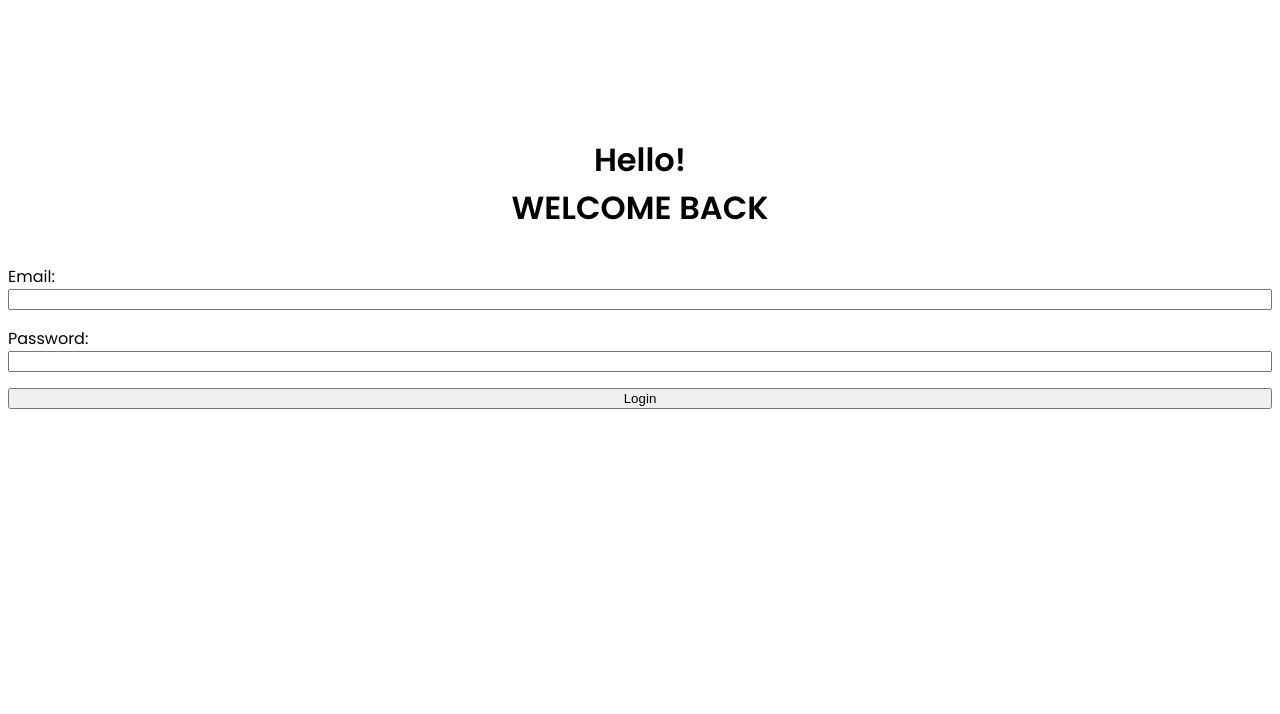
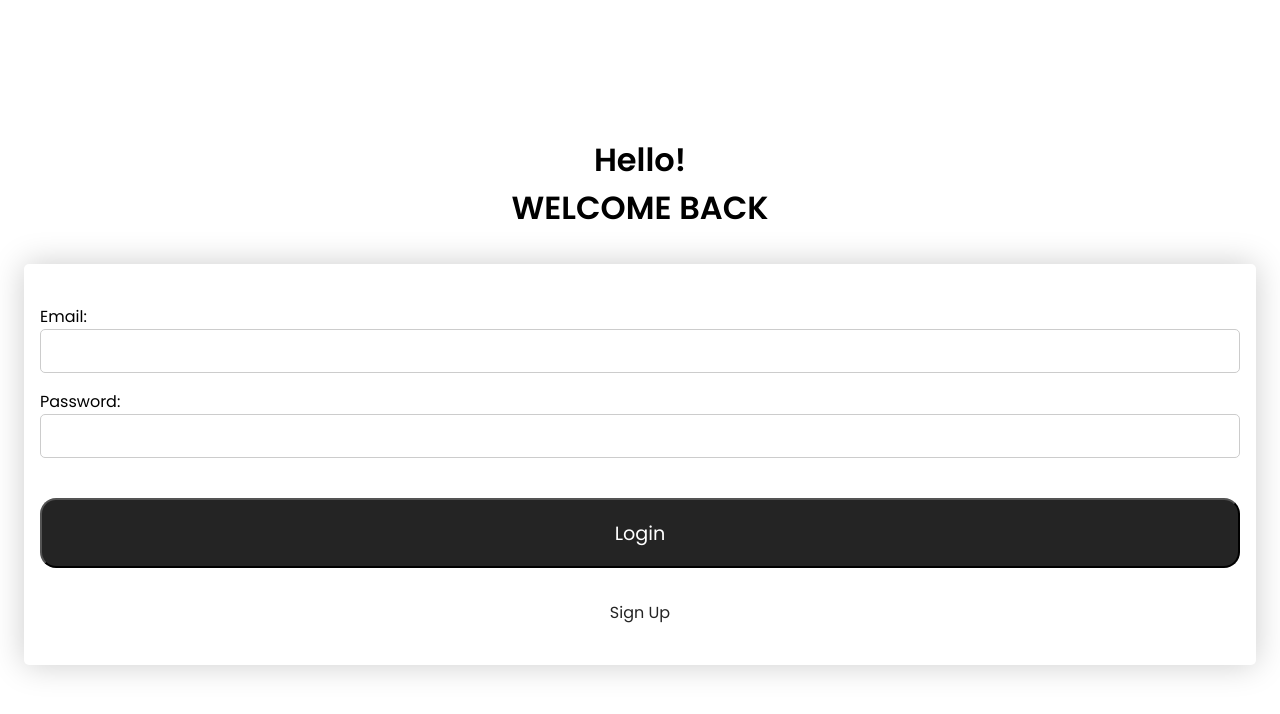
Before and after one commit to aritako/fe-test, an Angular app: page /login in a window 1280 px wide. Shown: the top 714 px of the page. Built offline with nearby package versions, Linux system fonts and the light colour scheme.

Commit message:
feat(login): update UI

```diff
--- a/src/app/login/login.component.css
+++ b/src/app/login/login.component.css
@@ -2,8 +2,8 @@
   display:flex;
   flex-direction: column;
   height: 100vh;
-  width: 100%;
   gap: 32px;
+  padding: 16px;
   padding-top: 128px;
 }
 
@@ -15,13 +15,25 @@
 
 .form{
   display: flex;
+  justify-content: center;
   flex-direction: column;
   gap: 16px;
+  border-radius: 5px;
+  box-shadow: 0 0 32px #ccc;
+  padding: 40px 16px;
 }
 
 .form > label {
   display:flex;
   flex-direction:column;
+}
+
+.form > label > input {
+  height: 40px;
+  border: 1px solid #ccc;
+  border-radius: 5px;
+  font-family: "Poppins", sans-serif;
+  padding-left: 8px;
 }
 
 .hello, .welcome{
@@ -34,4 +46,25 @@
   color: red;
   font-size: 0.8rem;
   font-style: italic;
+  margin: 0 auto;
 }
+
+.login{
+  background-color: #242424;
+  border-radius: 16px;
+  height: 70px;
+  font-size: 1.2rem;
+  color: white;
+  font-family: "Poppins", sans-serif;
+  margin-top: 24px;
+}
+
+.signup{
+  margin: 0 auto;
+}
+
+.signup > a {
+  text-decoration: none;
+  color: #242424;
+  transition: 300;
+}
--- a/src/app/login/login.component.html
+++ b/src/app/login/login.component.html
@@ -10,15 +10,18 @@
   <div class = "form">
     <label for="email">
       Email:
-      <input id="email" type="email" [(ngModel)]="email" />
+      <input required id="email" type="email" [(ngModel)]="email" />
     </label>
     <label for="password">
       Password:
-      <input id="password" type="password" [(ngModel)]="password"/>
+      <input required id="password" type="password" [(ngModel)]="password"/>
     </label>
-    <button (click) = "submit()" [disabled] = "invalid" >Login</button>
+    <button class="login" (click)="submit()" [disabled]="invalid" [style.opacity]="invalid ? '0.5' : '1'">Login</button>
     <span class = "error">
       {{error}}
     </span>
+    <span class = "signup">
+      <a routerLink = "/signup">Sign Up</a>
+    </span>
   </div>
 </div>
--- a/src/app/login/login.component.ts
+++ b/src/app/login/login.component.ts
@@ -1,13 +1,17 @@
 import { Component } from '@angular/core';
 import { FormsModule } from '@angular/forms';
+import { Router, RouterLink } from '@angular/router';
 @Component({
   selector: 'app-login',
   standalone: true,
-  imports: [FormsModule],
+  imports: [FormsModule, RouterLink],
   templateUrl: './login.component.html',
   styleUrl: './login.component.css'
 })
 export class LoginComponent {
+  constructor(private router: Router){
+
+  }
   email : string = ''
   password : string = ''
   error : string = ''
@@ -18,17 +22,16 @@ export class LoginComponent {
     this.attempts += 1
     if (this.attempts == 3){
       this.invalid = true;
+      this.error = 'You have been locked out for 1 minute';
       setTimeout(() => {
         this.invalid = false;
       }, 60000);
+    } else if (this.emailPattern.test(this.email) && this.password == 'Testpassw0rd1') {
+      this.error = '';
+      this.router.navigate(['/home']);
+    } else {
+      this.error = 'Invalid email or password! You have ' + (3 - this.attempts) + ' attempts left';
     }
-    if (!this.emailPattern.test(this.email)) {
-      this.error = 'Invalid email or password! You have ' + (3 - this.attempts) + ' attempts left';
-    } else {
-      this.error = '';
-      // Proceed with form submission or further processing
-      console.log('Email:', this.email);
-      console.log('Password:', this.password);
-    }
+
   }
 }
```
